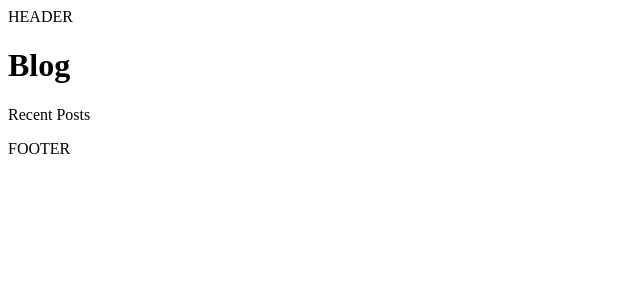
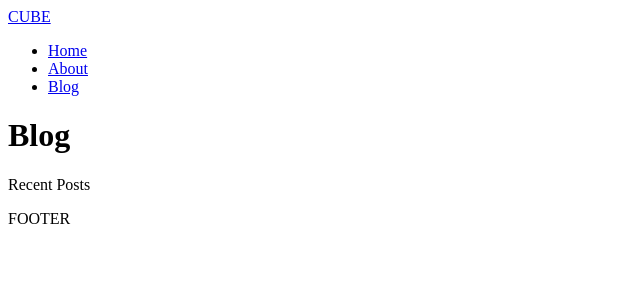
Before and after one commit to makoto-ogata/my-next-blog, a Next.js app: page /blog in a window 1280 px wide. Shown: the top 300 px of the page, without its empty margins (0-640 px from the left). Built offline with nearby package versions, Linux system fonts and the light colour scheme.

Commit message:
create Logo and Nav

```diff
--- a/components/header.js
+++ b/components/header.js
@@ -1,3 +1,11 @@
+import Logo from './logo'
+import Nav from './nav'
+
 export default function Header() {
-    return <header>HEADER</header>
+    return(
+        <header>
+            <Logo />
+            <Nav />
+        </header>
+    )
 }
--- a/components/hero.js
+++ b/components/hero.js
@@ -1,8 +1,9 @@
-export default function Hero({title, subtitle}){
+export default function Hero({title, subtitle, imageOn = false}){
     return (
         <div>
             <h1>{title}</h1>
             <p>{subtitle}</p>
+            {imageOn && <figure> [画像] </figure>}
         </div>
     )
 }
--- /dev/null
+++ b/components/logo.js
@@ -0,0 +1,9 @@
+import Link from 'next/link'
+
+export default function Logo(){
+    return (
+        <Link href="/">
+            <a>CUBE</a>
+        </Link>
+    )
+}
--- /dev/null
+++ b/components/nav.js
@@ -0,0 +1,25 @@
+import Link from 'next/link'
+
+export default function Nav(){
+    return (
+        <nav>
+            <ul>
+                <li>
+                    <Link href="/">
+                        <a>Home</a>
+                    </Link>
+                </li>
+                <li>
+                    <Link href="/about">
+                        <a>About</a>
+                    </Link>
+                </li>
+                <li>
+                    <Link href="/blog">
+                        <a>Blog</a>
+                    </Link>
+                </li>
+            </ul>
+        </nav>
+    )
+}
--- a/pages/index.js
+++ b/pages/index.js
@@ -1,5 +1,5 @@
 import Hero from 'components/hero'
 
 export default function Home() {
-  return <Hero title="CUBE" subtitle="アウトプットしていくサイト" />
+  return <Hero title="CUBE" subtitle="アウトプットしていくサイト" imageOn />
 }
```
